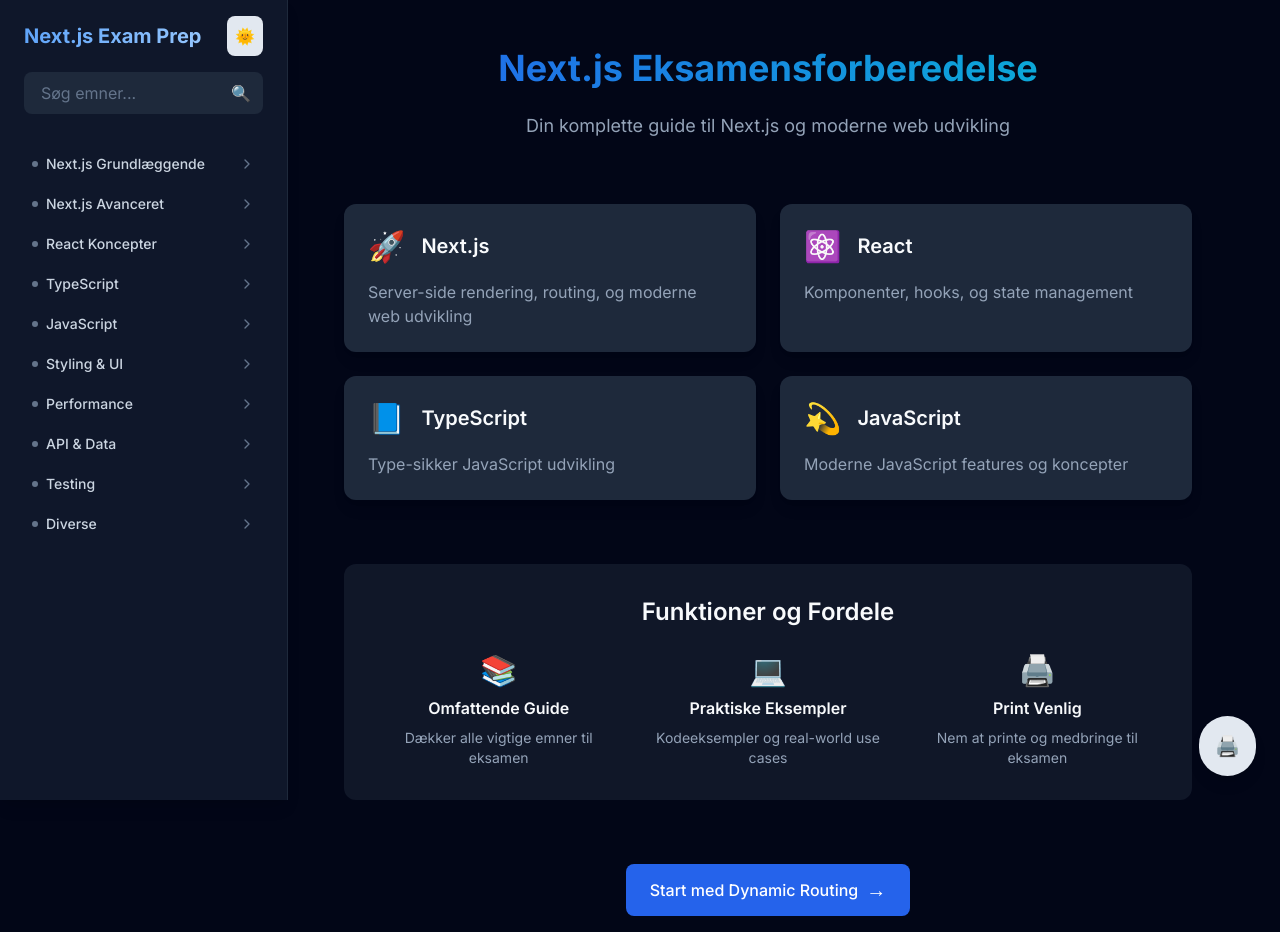
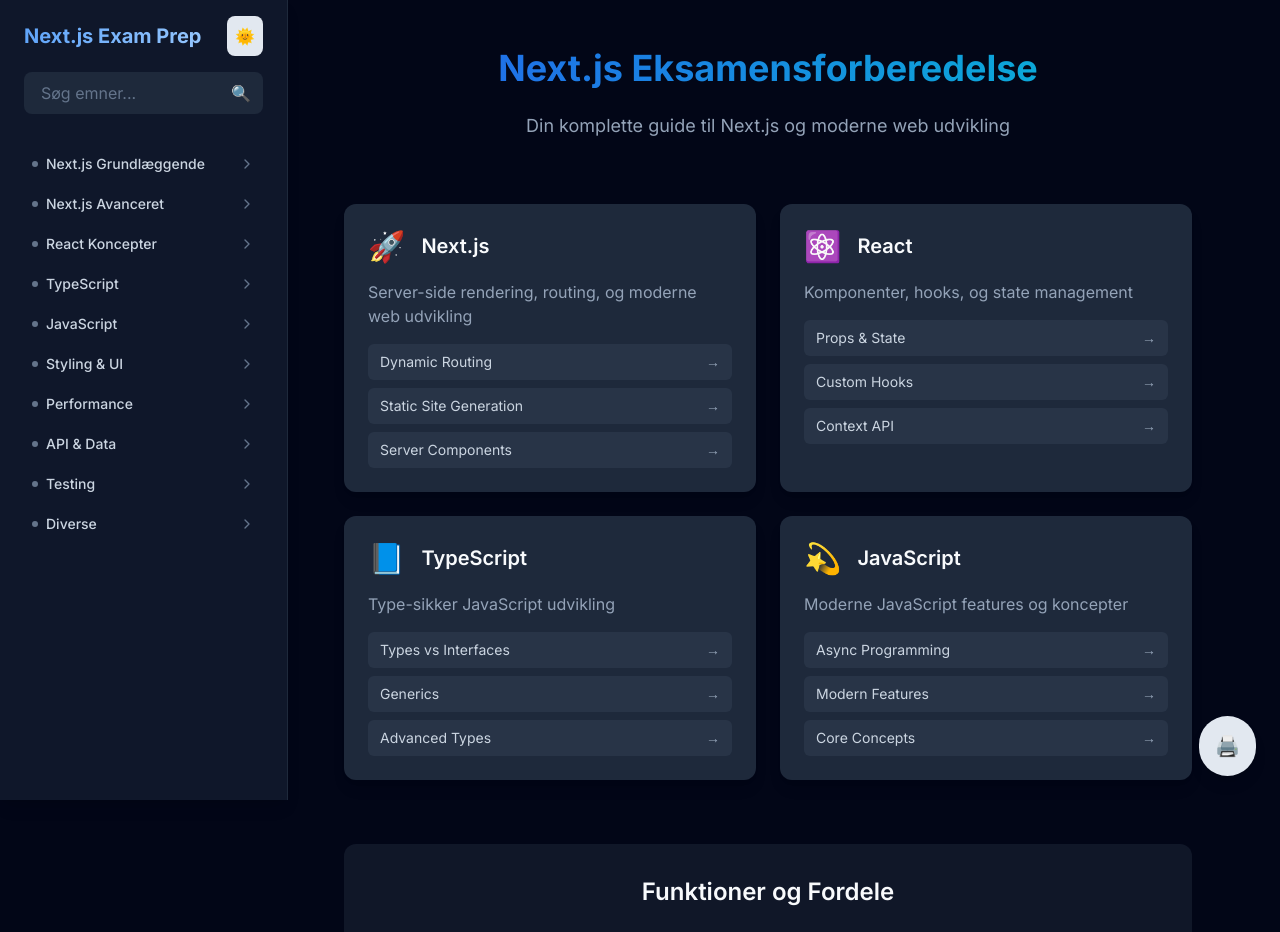
Before and after one commit to Lucasna28/next-exam-prep, a Next.js app: page / in a window 1280 px wide. Shown: the top 932 px of the page. Built offline with nearby package versions, Linux system fonts and the light colour scheme.

Commit message:
react-folder

```diff
--- a/src/app/page.tsx
+++ b/src/app/page.tsx
@@ -8,24 +8,47 @@
     description: "Server-side rendering, routing, og moderne web udvikling",
     icon: "🚀",
     color: "from-blue-500 to-cyan-500",
+    links: [
+      { title: "Dynamic Routing", path: "/topics/next/dynamic-routing" },
+      { title: "Static Site Generation", path: "/topics/next/ssg" },
+      {
+        title: "Server Components",
+        path: "/topics/next/server-client-components",
+      },
+    ],
   },
   {
     title: "React",
     description: "Komponenter, hooks, og state management",
     icon: "⚛️",
     color: "from-cyan-500 to-teal-500",
+    links: [
+      { title: "Props & State", path: "/topics/props-state" },
+      { title: "Custom Hooks", path: "/topics/custom-hooks" },
+      { title: "Context API", path: "/topics/context-api" },
+    ],
   },
   {
     title: "TypeScript",
     description: "Type-sikker JavaScript udvikling",
     icon: "📘",
     color: "from-teal-500 to-green-500",
+    links: [
+      { title: "Types vs Interfaces", path: "/topics/types-interfaces" },
+      { title: "Generics", path: "/topics/generics" },
+      { title: "Advanced Types", path: "/topics/advanced-types" },
+    ],
   },
   {
     title: "JavaScript",
     description: "Moderne JavaScript features og koncepter",
     icon: "💫",
     color: "from-green-500 to-yellow-500",
+    links: [
+      { title: "Async Programming", path: "/topics/async-programming" },
+      { title: "Modern Features", path: "/topics/modern-js" },
+      { title: "Core Concepts", path: "/topics/js-core-concepts" },
+    ],
   },
 ];
 
@@ -82,9 +105,25 @@
               <span className="text-3xl">{category.icon}</span>
               <h2 className="text-xl font-semibold">{category.title}</h2>
             </div>
-            <p className="text-slate-600 dark:text-slate-400">
+            <p className="text-slate-600 dark:text-slate-400 mb-4">
               {category.description}
             </p>
+            <div className="space-y-2">
+              {category.links.map((link) => (
+                <Link
+                  key={link.path}
+                  href={link.path}
+                  className="block py-2 px-3 rounded-md text-sm
+                           bg-slate-50 dark:bg-slate-700/50
+                           hover:bg-slate-100 dark:hover:bg-slate-700
+                           text-slate-700 dark:text-slate-300
+                           transition-colors duration-200"
+                >
+                  {link.title}
+                  <span className="float-right text-slate-400">→</span>
+                </Link>
+              ))}
+            </div>
             <div
               className={`absolute inset-0 bg-gradient-to-r ${category.color} opacity-0 group-hover:opacity-5 transition-opacity duration-300`}
             />
@@ -119,21 +158,6 @@
           ))}
         </div>
       </motion.div>
-
-      <motion.div
-        initial={{ opacity: 0, y: 20 }}
-        animate={{ opacity: 1, y: 0 }}
-        transition={{ delay: 0.6 }}
-        className="text-center"
-      >
-        <Link
-          href="/topics/dynamic-routing"
-          className="inline-flex items-center gap-2 bg-blue-600 hover:bg-blue-700 text-white px-6 py-3 rounded-lg font-medium transition-colors duration-200"
-        >
-          Start med Dynamic Routing
-          <span className="text-xl">→</span>
-        </Link>
-      </motion.div>
     </div>
   );
 }
```
Also changed, not shown: src/app/topics/react/context-api/page.tsx (added), src/app/topics/react/controlled-components/page.tsx (added), src/app/topics/react/custom-hooks/page.tsx (added), src/app/topics/react/portals/page.tsx (added), src/app/topics/react/props-state/page.tsx (added), src/app/topics/react/react-performance/page.tsx (added), src/app/topics/react/state-management/page.tsx (added).
